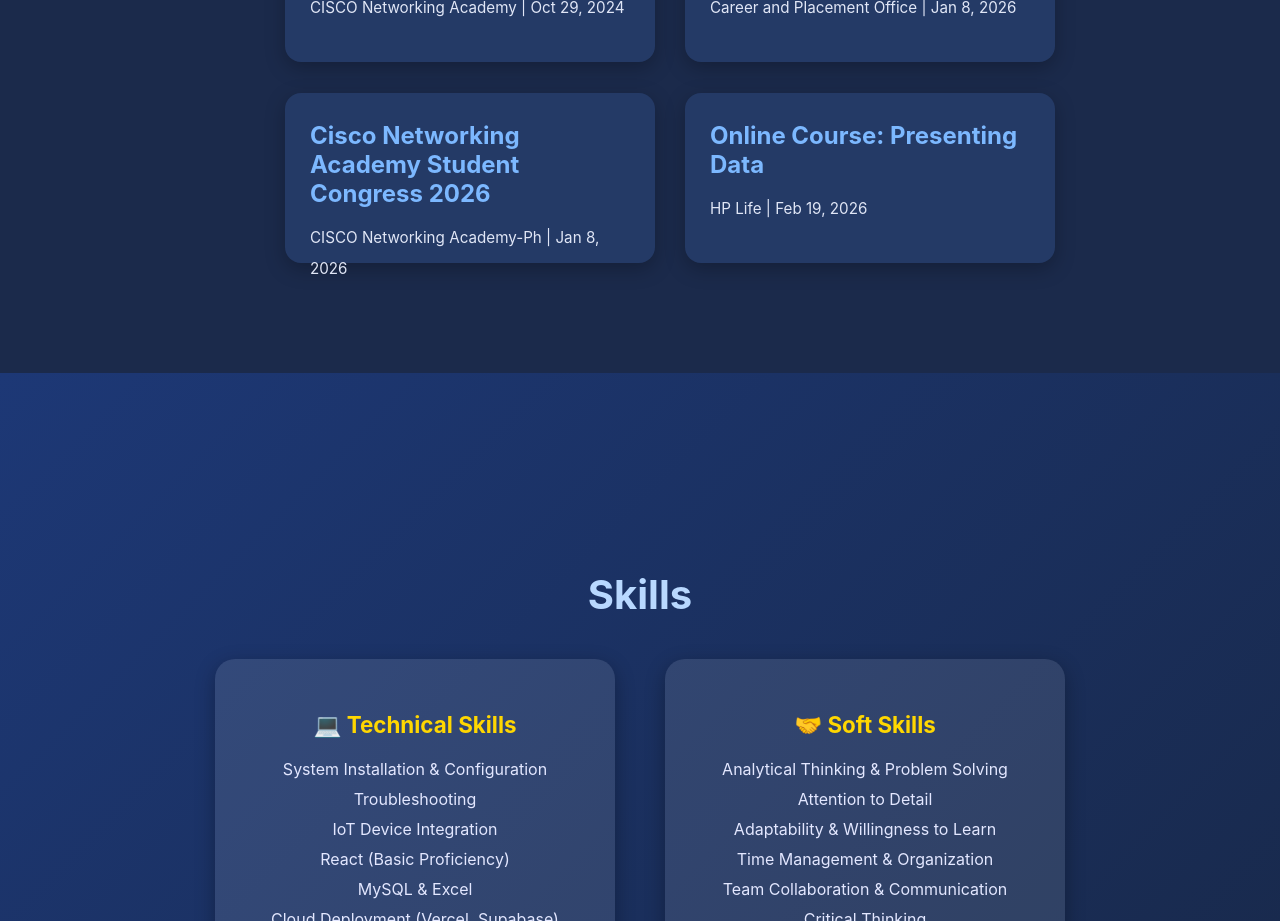
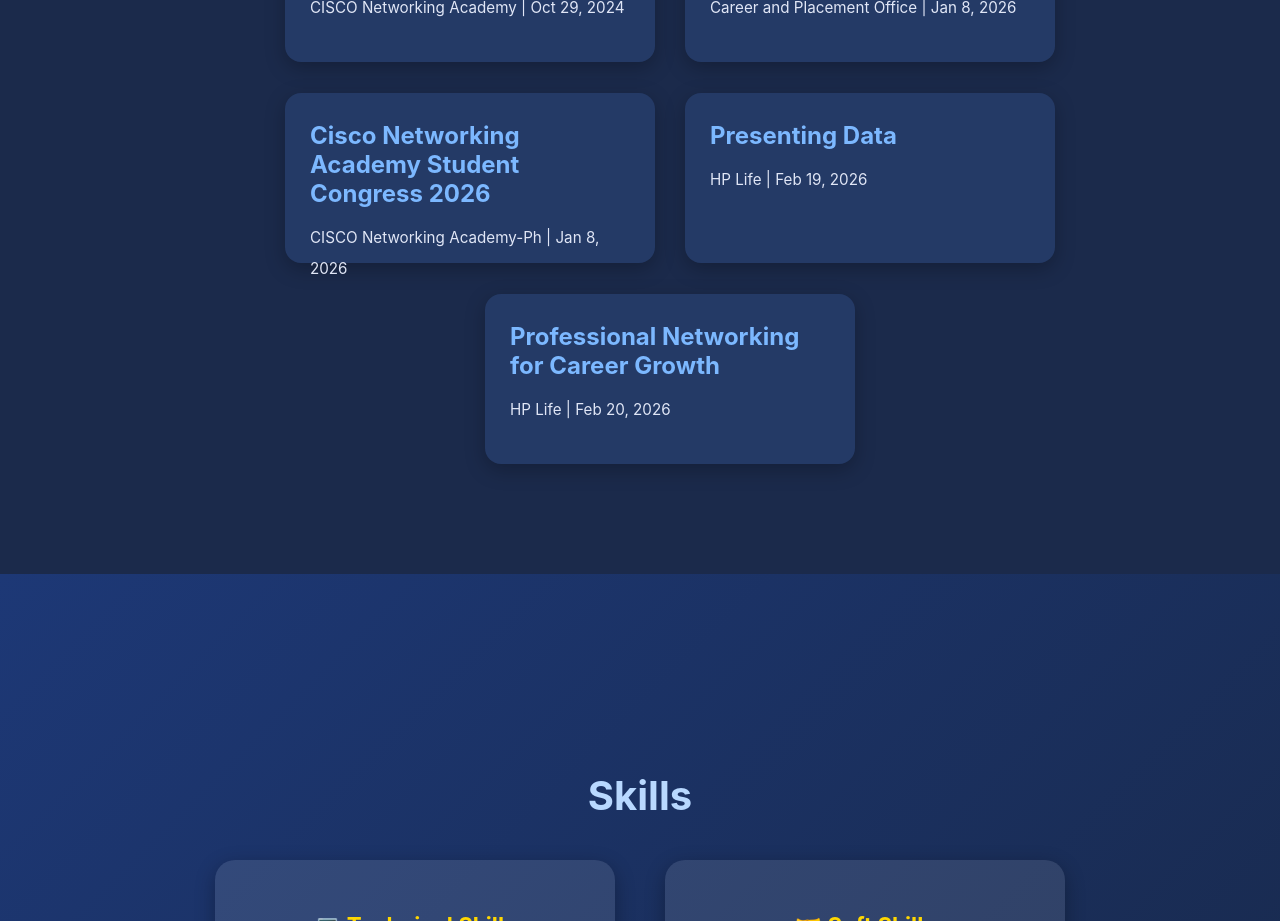
Before and after one commit to sung-jung/justine-portfolio, a React (Create React App) app: page / in a window 1280 px wide. Shown: the part 1840-2761 px from the top of the page. Built offline with nearby package versions, Linux system fonts and the light colour scheme.

Commit message:
Added a Soft Skill Certification

```diff
--- a/src/components/Projects.jsx
+++ b/src/components/Projects.jsx
@@ -6,6 +6,7 @@
 import Cybersecurity from "../Assets/Cybersecurity Essential.png";
 import Presenting_data from "../Assets/Presenting Data.png";
 import PDW from "../Assets/Professional Development Workshop.png";
+import PNCG from "../Assets/Professional Networking for Career Growth.png";
 
 
 
@@ -58,11 +59,17 @@
             image: stud_congress
         },
         {
-            title: "Online Course: Presenting Data",
+            title: "Presenting Data",
             date: "Feb 19, 2026",
             issuer: "HP Life",
             image: Presenting_data
         },
+        {
+            title: "Professional Networking for Career Growth",
+            date: "Feb 20, 2026",
+            issuer: "HP Life",
+            image: PNCG
+        }
     ]
 
     return (
```
Also changed, not shown: GIT COMMANDS.txt, src/Assets/Professional Networking for Career Growth.png (added).
